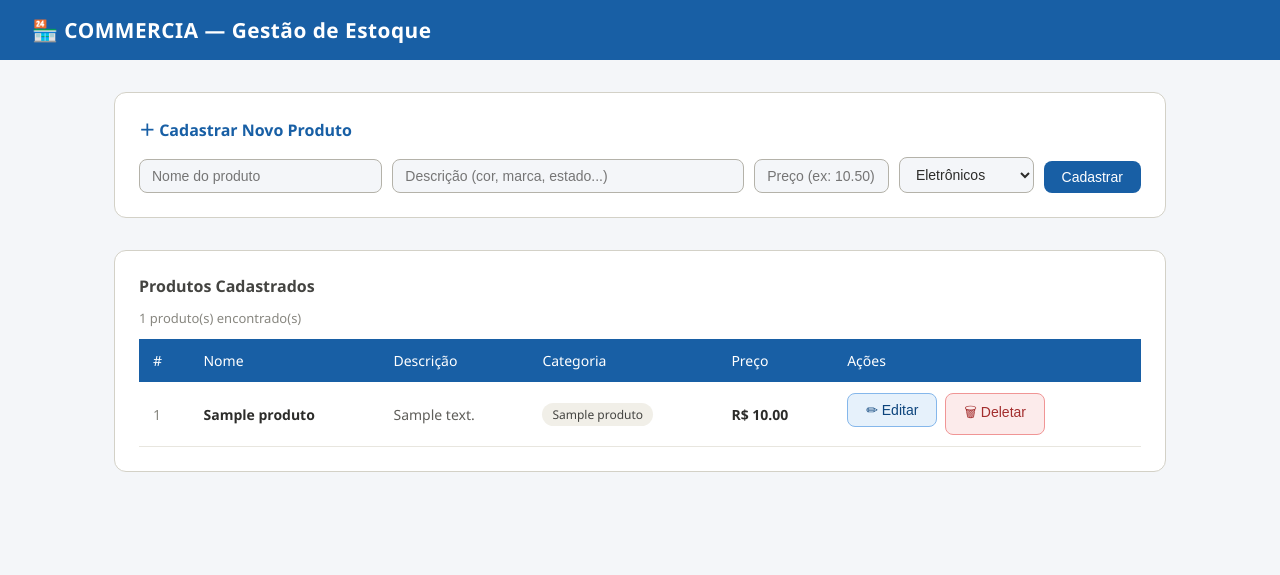
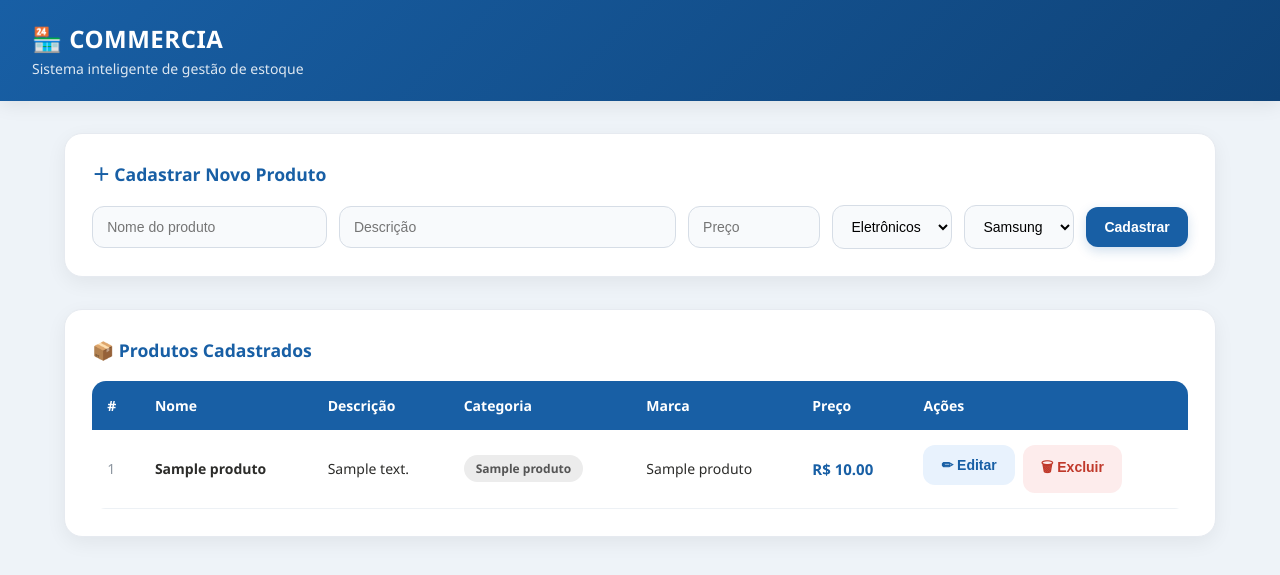
Before and after one commit to bruno-rodrigues-dev/Projeto-1-2026-CDC-UniFecaf, a Flask app: template templates/homepage.html in a window 1280 px wide. Shown: the top 575 px of the page. Run offline with Flask 3, Linux system fonts and the light colour scheme; the template is opened without the code that fills it: most values are stand-ins (such as "Sample title", 1, 10 or a date in 2020).

Commit message:
Add files via upload

```diff
--- a/templates/homepage.html
+++ b/templates/homepage.html
@@ -3,237 +3,402 @@
 <head>
     <meta charset="UTF-8">
     <meta name="viewport" content="width=device-width, initial-scale=1.0">
-    <title>Commercia - Seu Estoque</title>
+    <title>COMMERCIA • Gestão de Estoque</title>
+
     <style>
-        * { margin: 0; padding: 0; box-sizing: border-box; }
 
-        body {
-            font-family: 'Segoe UI', sans-serif;
-            background: #f4f6f9;
-            color: #2c2c2a;
+        *{
+            margin:0;
+            padding:0;
+            box-sizing:border-box;
         }
 
-        header {
-            background: #185FA5;
-            color: white;
-            padding: 1rem 2rem;
-            font-size: 1.3rem;
-            font-weight: 600;
-            letter-spacing: 0.5px;
+        body{
+            font-family:'Segoe UI',sans-serif;
+            background:#eef3f8;
+            color:#2c2c2a;
         }
 
-        main {
-            max-width: 1100px;
-            margin: 2rem auto;
-            padding: 0 1.5rem;
+        header{
+            background:linear-gradient(135deg,#185FA5,#0f4378);
+            color:white;
+            padding:1.4rem 2rem;
+            box-shadow:0 4px 18px rgba(0,0,0,0.08);
         }
 
-        .card {
-            background: white;
-            border: 0.5px solid #d3d1c7;
-            border-radius: 12px;
-            padding: 1.5rem;
-            margin-bottom: 2rem;
+        header h1{
+            font-size:1.5rem;
+            font-weight:700;
+            letter-spacing:0.5px;
         }
 
-        .card h2 {
-            font-size: 1rem;
-            font-weight: 600;
-            margin-bottom: 1rem;
-            color: #185FA5;
+        header p{
+            margin-top:4px;
+            opacity:0.85;
+            font-size:14px;
         }
 
-        form {
-            display: flex;
-            flex-wrap: wrap;
-            gap: 10px;
-            align-items: flex-end;
+        main{
+            max-width:1200px;
+            margin:2rem auto;
+            padding:0 1.5rem;
         }
 
-        form input, form select {
-            padding: 8px 12px;
-            border: 0.5px solid #b4b2a9;
-            border-radius: 8px;
-            font-size: 14px;
-            background: #f4f6f9;
-            color: #2c2c2a;
-            outline: none;
-            transition: border 0.2s;
+        .card{
+            background:white;
+            border-radius:18px;
+            padding:1.7rem;
+            margin-bottom:2rem;
+            box-shadow:0 6px 20px rgba(0,0,0,0.06);
+            border:1px solid #e6eaf0;
         }
 
-        form input:focus, form select:focus {
-            border-color: #185FA5;
-            background: white;
+        .card h2{
+            color:#185FA5;
+            margin-bottom:1.2rem;
+            font-size:1.1rem;
+            font-weight:700;
         }
 
-        form input[name="nome"]     { flex: 2; min-width: 140px; }
-        form input[name="descricao"]{ flex: 3; min-width: 160px; }
-        form input[name="preco"]    { flex: 1; min-width: 100px; }
-        form select                 { flex: 1; min-width: 130px; }
-
-        .btn {
-            padding: 8px 18px;
-            border-radius: 8px;
-            font-size: 14px;
-            font-weight: 500;
-            cursor: pointer;
-            border: none;
-            transition: opacity 0.15s;
-        }
-        .btn:hover { opacity: 0.85; }
-
-        .btn-primary   { background: #185FA5; color: white; }
-        .btn-edit      { background: #e6f1fb; color: #0c447c; border: 0.5px solid #85b7eb; }
-        .btn-delete    { background: #fcebeb; color: #a32d2d; border: 0.5px solid #f09595; }
-
-        .table-wrapper {
-            overflow-x: auto;
+        form{
+            display:flex;
+            flex-wrap:wrap;
+            gap:12px;
+            align-items:center;
         }
 
-        table {
-            width: 100%;
-            border-collapse: collapse;
-            font-size: 14px;
+        form input,
+        form select{
+            padding:12px 14px;
+            border:1px solid #d6dde6;
+            border-radius:12px;
+            background:#f8fafc;
+            font-size:14px;
+            transition:0.2s;
+            outline:none;
         }
 
-        thead tr {
-            background: #185FA5;
-            color: white;
+        form input:focus,
+        form select:focus{
+            border-color:#185FA5;
+            background:white;
+            box-shadow:0 0 0 4px rgba(24,95,165,0.10);
         }
 
-        thead th {
-            padding: 12px 14px;
-            text-align: left;
-            font-weight: 500;
+        form input[name="nome"]{
+            flex:2;
+            min-width:180px;
         }
 
-        tbody tr {
-            border-bottom: 0.5px solid #e8e6df;
-            transition: background 0.1s;
+        form input[name="descricao"]{
+            flex:3;
+            min-width:220px;
         }
 
-        tbody tr:hover { background: #f0f4fa; }
-
-        tbody td {
-            padding: 11px 14px;
-            vertical-align: middle;
+        form input[name="preco"]{
+            flex:1;
+            min-width:120px;
         }
 
-        .badge {
-            display: inline-block;
-            padding: 3px 10px;
-            border-radius: 20px;
-            font-size: 12px;
-            font-weight: 500;
+        .btn{
+            border:none;
+            padding:12px 18px;
+            border-radius:12px;
+            cursor:pointer;
+            font-weight:600;
+            transition:0.2s;
+            font-size:14px;
         }
 
-        .badge-eletronicos { background: #e6f1fb; color: #0c447c; }
-        .badge-alimentos   { background: #eaf3de; color: #27500a; }
-        .badge-limpeza     { background: #faeeda; color: #633806; }
-        .badge-outros      { background: #f1efe8; color: #444441; }
-
-        .acoes { display: flex; gap: 8px; }
-
-        .empty {
-            text-align: center;
-            padding: 2.5rem;
-            color: #888780;
-            font-size: 14px;
+        .btn:hover{
+            transform:translateY(-2px);
         }
 
-        .section-title {
-            font-size: 1rem;
-            font-weight: 600;
-            color: #444441;
-            margin-bottom: 0.75rem;
+        .btn-primary{
+            background:#185FA5;
+            color:white;
+            box-shadow:0 4px 12px rgba(24,95,165,0.2);
         }
 
-        .total-info {
-            font-size: 13px;
-            color: #888780;
-            margin-bottom: 0.75rem;
+        .btn-edit{
+            background:#e8f2fd;
+            color:#185FA5;
         }
+
+        .btn-delete{
+            background:#fdecec;
+            color:#c0392b;
+        }
+
+        .table-wrapper{
+            overflow-x:auto;
+            border-radius:14px;
+        }
+
+        table{
+            width:100%;
+            border-collapse:collapse;
+            overflow:hidden;
+        }
+
+        thead{
+            background:#185FA5;
+            color:white;
+        }
+
+        thead th{
+            padding:15px;
+            text-align:left;
+            font-size:14px;
+            font-weight:600;
+        }
+
+        tbody tr{
+            border-bottom:1px solid #edf1f5;
+            transition:0.15s;
+        }
+
+        tbody tr:hover{
+            background:#f7fbff;
+        }
+
+        tbody td{
+            padding:15px;
+            font-size:14px;
+        }
+
+        .badge{
+            display:inline-block;
+            padding:5px 12px;
+            border-radius:999px;
+            font-size:12px;
+            font-weight:600;
+        }
+
+        .badge-eletronicos{
+            background:#e8f2fd;
+            color:#185FA5;
+        }
+
+        .badge-alimentos{
+            background:#ebf7df;
+            color:#3c6e11;
+        }
+
+        .badge-limpeza{
+            background:#fff2dd;
+            color:#9a6200;
+        }
+
+        .badge-outros{
+            background:#ececec;
+            color:#555;
+        }
+
+        .acoes{
+            display:flex;
+            gap:8px;
+        }
+
+        .empty{
+            text-align:center;
+            padding:3rem;
+            color:#8b8b8b;
+        }
+
+        .price{
+            color:#185FA5;
+            font-size:15px;
+        }
+
+        .id{
+            color:#8d96a0;
+        }
+
+        @media(max-width:768px){
+
+            header{
+                text-align:center;
+            }
+
+            form{
+                flex-direction:column;
+                align-items:stretch;
+            }
+
+            .acoes{
+                flex-direction:column;
+            }
+
+            .btn{
+                width:100%;
+            }
+
+        }
+
     </style>
 </head>
+
 <body>
 
-<header>🏪 COMMERCIA — Gestão de Estoque</header>
+<header>
+    <h1>🏪 COMMERCIA</h1>
+    <p>Sistema inteligente de gestão de estoque</p>
+</header>
 
 <main>
 
-    <!-- Formulário de cadastro -->
+    <!-- CADASTRO -->
     <div class="card">
+
         <h2>＋ Cadastrar Novo Produto</h2>
+
         <form method="POST" action="/criar">
+
             <input type="text" name="nome" placeholder="Nome do produto" required>
-            <input type="text" name="descricao" placeholder="Descrição (cor, marca, estado...)">
-            <input type="text" name="preco" placeholder="Preço (ex: 10.50)" required>
-            <select name="categoria" id="categoria">
+
+            <input type="text" name="descricao" placeholder="Descrição">
+
+            <input type="text" name="preco" placeholder="Preço" required>
+
+            <select name="categoria">
                 <option value="1">Eletrônicos</option>
                 <option value="2">Alimentos</option>
                 <option value="3">Limpeza</option>
             </select>
-            <button type="submit" class="btn btn-primary">Cadastrar</button>
+
+            <select name="marca">
+                <option value="1">Samsung</option>
+                <option value="2">LG</option>
+                <option value="3">Nike</option>
+                <option value="4">Apple</option>
+            </select>
+
+            <button type="submit" class="btn btn-primary">
+                Cadastrar
+            </button>
+
         </form>
+
     </div>
 
-    <!-- Tabela de produtos -->
+    <!-- TABELA -->
     <div class="card">
-        <p class="section-title">Produtos Cadastrados</p>
+
+        <h2>📦 Produtos Cadastrados</h2>
 
         {% if lista %}
-            <p class="total-info">{{ lista | length }} produto(s) encontrado(s)</p>
+
         <div class="table-wrapper">
+
             <table>
+
                 <thead>
                     <tr>
                         <th>#</th>
                         <th>Nome</th>
                         <th>Descrição</th>
                         <th>Categoria</th>
+                        <th>Marca</th>
                         <th>Preço</th>
                         <th>Ações</th>
                     </tr>
                 </thead>
+
                 <tbody>
+
                     {% for produto in lista %}
+
                     <tr>
-                            <td style="color:#888780;">{{ produto.id }}</td>
-                            <td><strong>{{ produto.nome }}</strong></td>
-                            <td style="color:#5f5e5a;">{{ produto.descricao or '—' }}</td>
+
+                        <td class="id">
+                            {{ produto.id }}
+                        </td>
+
                         <td>
+                            <strong>{{ produto.nome }}</strong>
+                        </td>
+
+                        <td>
+                            {{ produto.descricao or '—' }}
+                        </td>
+
+                        <td>
+
                             {% set cat = produto.nome_categoria | lower %}
+
                             {% if 'eletr' in cat %}
-                                    <span class="badge badge-eletronicos">{{ produto.nome_categoria }}</span>
+                                <span class="badge badge-eletronicos">
+                                    {{ produto.nome_categoria }}
+                                </span>
+
                             {% elif 'aliment' in cat %}
-                                    <span class="badge badge-alimentos">{{ produto.nome_categoria }}</span>
+                                <span class="badge badge-alimentos">
+                                    {{ produto.nome_categoria }}
+                                </span>
+
                             {% elif 'limpeza' in cat %}
-                                    <span class="badge badge-limpeza">{{ produto.nome_categoria }}</span>
+                                <span class="badge badge-limpeza">
+                                    {{ produto.nome_categoria }}
+                                </span>
+
                             {% else %}
-                                    <span class="badge badge-outros">{{ produto.nome_categoria }}</span>
+                                <span class="badge badge-outros">
+                                    {{ produto.nome_categoria }}
+                                </span>
                             {% endif %}
+
                         </td>
-                            <td><strong>R$ {{ "%.2f" | format(produto.valor) }}</strong></td>
+
                         <td>
+                            {{ produto.nome_marca }}
+                        </td>
+
+                        <td class="price">
+                            <strong>
+                                R$ {{ "%.2f"|format(produto.valor) }}
+                            </strong>
+                        </td>
+
+                        <td>
+
                             <div class="acoes">
+
                                 <a href="/editar/{{ produto.id }}">
-                                        <button class="btn btn-edit">✏ Editar</button>
+                                    <button class="btn btn-edit">
+                                        ✏ Editar
+                                    </button>
                                 </a>
-                                    <a href="/deletar/{{ produto.id }}" onclick="return confirm('Deletar {{ produto.nome }}?')">
-                                        <button class="btn btn-delete">🗑 Deletar</button>
+
+                                <a href="/deletar/{{ produto.id }}">
+                                    <button class="btn btn-delete">
+                                        🗑 Excluir
+                                    </button>
                                 </a>
+
                             </div>
+
                         </td>
+
                     </tr>
+
                     {% endfor %}
+
                 </tbody>
+
             </table>
+
         </div>
+
         {% else %}
+
         <div class="empty">
-                Nenhum produto cadastrado ainda. Use o formulário acima para adicionar!
+            <h3>Nenhum produto encontrado</h3>
+            <p>Cadastre um novo produto para começar.</p>
         </div>
+
         {% endif %}
+
     </div>
 
 </main>
```
Also changed, not shown: banco_de_dados/database.py (added, +14 -0 lines), banco_de_dados/tabelas.sql (added, +31 -0 lines), view.py (+12 -8 lines), README.md, app.py (line endings or trailing spaces), main.py (line endings or trailing spaces), templates/editar.html (line endings or trailing spaces), 1 other file. Lines whose indentation alone changed are shown as unchanged.
